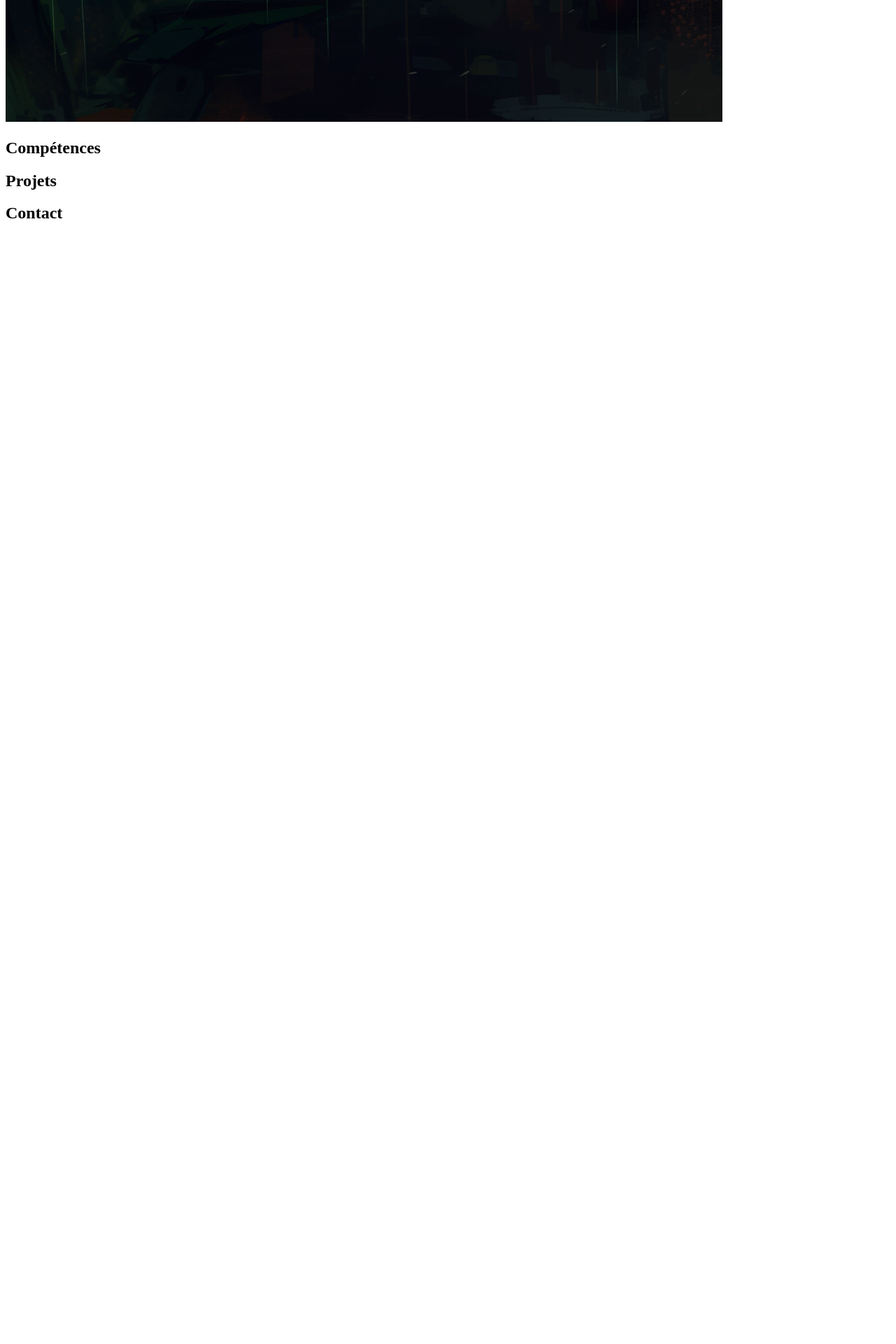
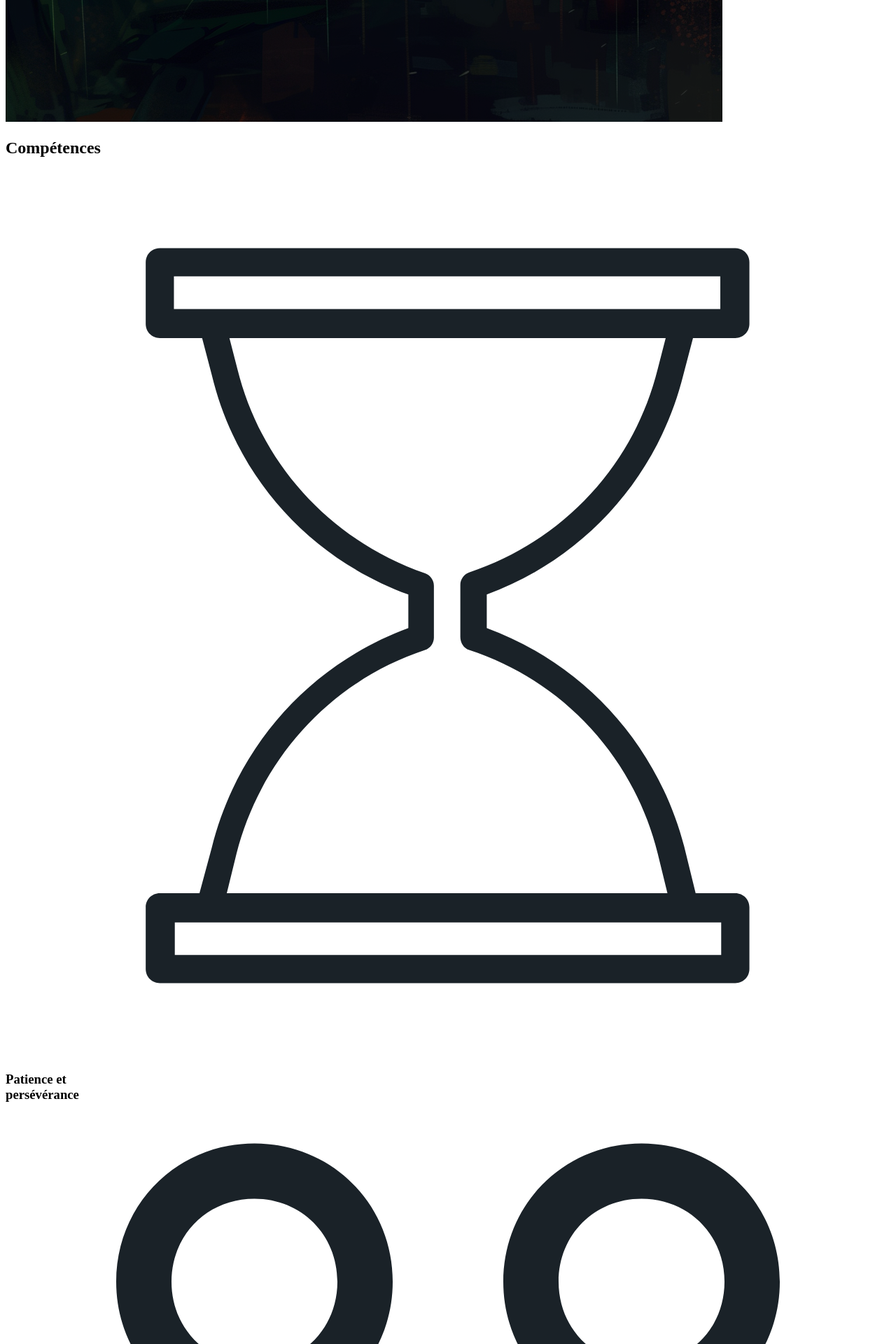
Before and after one commit to Kynuak/checkpoint4_portfolio, a Symfony app: template templates/home/index.html.twig in a window 1280 px wide. Shown: the part 2429-4349 px from the top of the page at 70% size. Before the commit the page ends 2741 px from the top, so only its background shows below. Run offline with Twig, Linux system fonts and the light colour scheme; the template is opened without the code that fills it, so the values that code supplies are empty; a map, chart or similar area stays blank; some libraries are stand-ins or nearby versions.

Commit message:
Section Compétences fini

```diff
--- a/templates/home/index.html.twig
+++ b/templates/home/index.html.twig
@@ -42,7 +42,7 @@
                         <h3>{{ category.name }}</h3>
                         <div class="container-hardSkills">
                         {% for hardSkill in category.hardSkills %}
-                            <img class="{% if hardSkill.name in ["Twig", "MySQL"] %} img-larger {% elseif hardSkill.name == "PHP" %} img-php {% endif %}" src="{{ asset('build/images/icones/home/' ~ hardSkill.image) }}" alt="">
+                            <img class="img-competences {% if hardSkill.name in ["Twig", "MySQL"] %} img-larger {% elseif hardSkill.name == "PHP" %} img-php {% elseif hardSkill.name == "Git" %} img-git {% endif %}" src="{{ asset('build/images/icones/home/' ~ hardSkill.image) }}" alt="">
                         {% endfor %}
                         </div>
                     </div>
@@ -50,6 +50,24 @@
                         <hr>
                     {% endif %}
                 {% endfor %}
+            </div>
+            <div class="container-softSkill">
+                <div class="softSkill">
+                    <img class="img-competences" src="{{ asset('build/images/icones/home/icon Sablier.svg') }}" alt="">
+                    <h3>Patience et<br> persévérance</h3>
+                </div>
+                <div class="softSkill">
+                    <img class="img-competences" src="{{ asset('build/images/icones/home/icon Team.svg') }}" alt="">
+                    <h3>Travail en<br> collaboration et<br> esprit d'équipe</h3>
+                </div>
+                <div class="softSkill">
+                    <img class="img-competences" src="{{ asset('build/images/icones/home/icone List.svg') }}" alt="">
+                    <h3>Capacité<br> d'adaptation et<br> organisation</h3>
+                </div>
+                <div class="softSkill">
+                    <img class="img-competences" src="{{ asset('build/images/icones/home/icon Book.svg') }}" alt="">
+                    <h3>Curiosité et soif<br> d'apprendre</h3>
+                </div>
             </div>
         </section>
         <section class="container">
```
Also changed, not shown: assets/styles/home.css (+21 -3 lines), assets/images/icones/home/icon Book.svg, assets/images/icones/home/icon Sablier.svg, assets/images/icones/home/icon Team.svg, assets/images/icones/home/icone List.svg, assets/images/icones/home/icone-github.svg, src/Controller/HomeController.php (line endings or trailing spaces).
